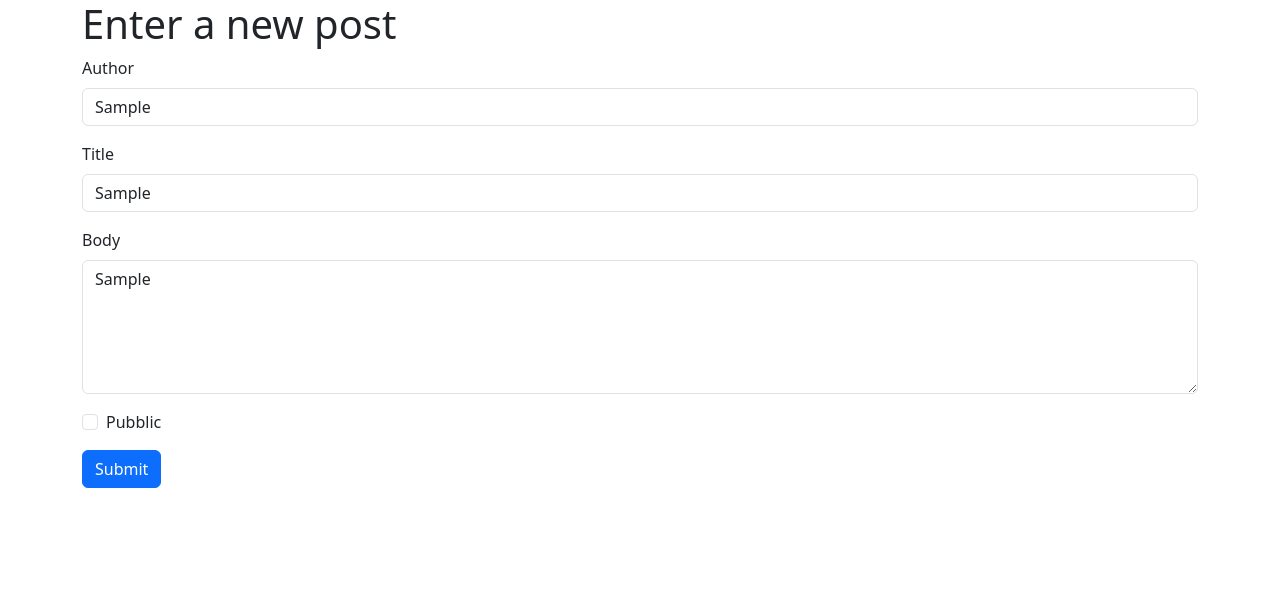
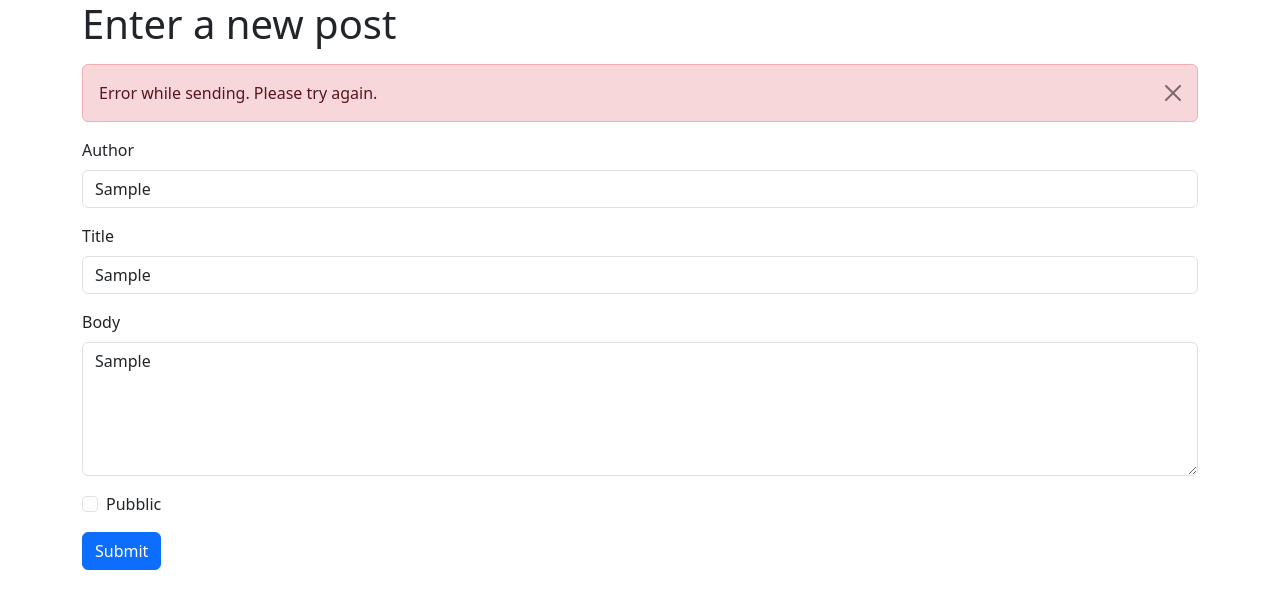
Before and after one commit to dpalexandru/react-post-form, a React (Vite) app: page / in a window 1280 px wide. Both pictures are taken after typing "Sample", "Sample", "Sample" into the empty fields and a click on the button "Submit". Shown: the top 608 px of the page. Built offline with nearby package versions, Linux system fonts and the light colour scheme; no server answers.

Commit message:
feat: add allert after submit

```diff
--- a/src/App.jsx
+++ b/src/App.jsx
@@ -1,11 +1,12 @@
 import { useState } from 'react'
 import axios from 'axios'
-import { Form, Button } from "react-bootstrap";
+import { Form, Button, Alert } from "react-bootstrap";
 
 const url = "https://67c5b4f3351c081993fb1ab6.mockapi.io/api/posts"
 
 
 function App() {
+  //useState
 
   const [formData, setFormData] = useState({
     author: "",
@@ -13,6 +14,8 @@ function App() {
     body: "",
     public: false
   })
+  const [alert, setAlert] = useState({ show: false, variant: "success", text: "" });
+
 
   const handleChange = (e) => {
     const { name, value, type, checked } = e.target;
@@ -27,6 +30,18 @@ function App() {
     axios.post(url, formData)
       .then(res => {
         console.log("Risposta API:", res.data);
+
+        setAlert({ show: true, variant: "success", text: "Post created successfully!" });
+
+        setFormData({
+          author: "",
+          title: "",
+          body: "",
+          public: false
+        });
+      })
+      .catch(err => {
+        setAlert({ show: true, variant: "danger", text: "Error while sending. Please try again." });
       });
   };
 
@@ -35,6 +50,20 @@ function App() {
     <>
       <div className="container">
         <h1>Enter a new post</h1>
+
+        {/* A L E R T  */}
+        {alert.show && (
+          <Alert
+            variant={alert.variant}
+            dismissible
+            onClose={() => setAlert(a => ({ ...a, show: false }))}
+            className="mt-3"
+          >
+            {alert.text}
+          </Alert>
+        )}
+
+        {/* F O R M  */}
         <Form onSubmit={handleSubmit}>
           {/* Campo Nome */}
           <Form.Group className="mb-3">
```
